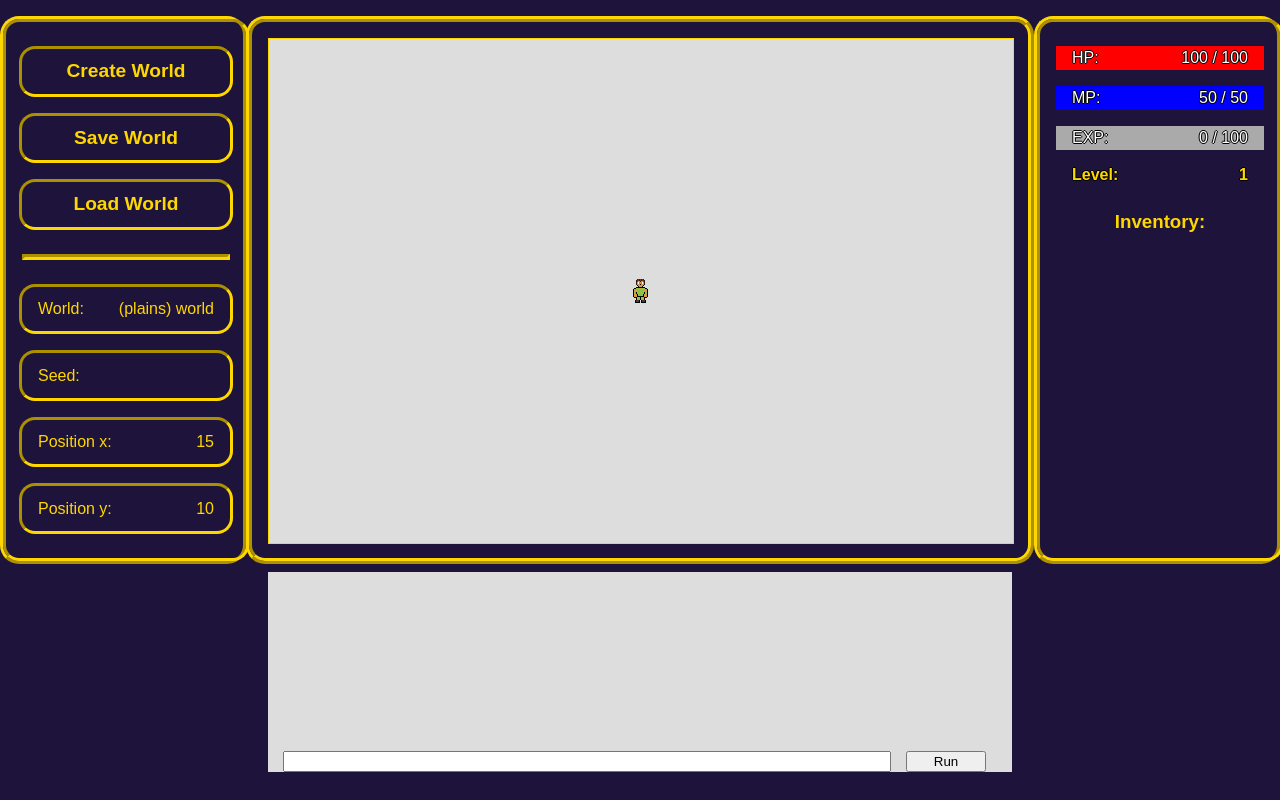
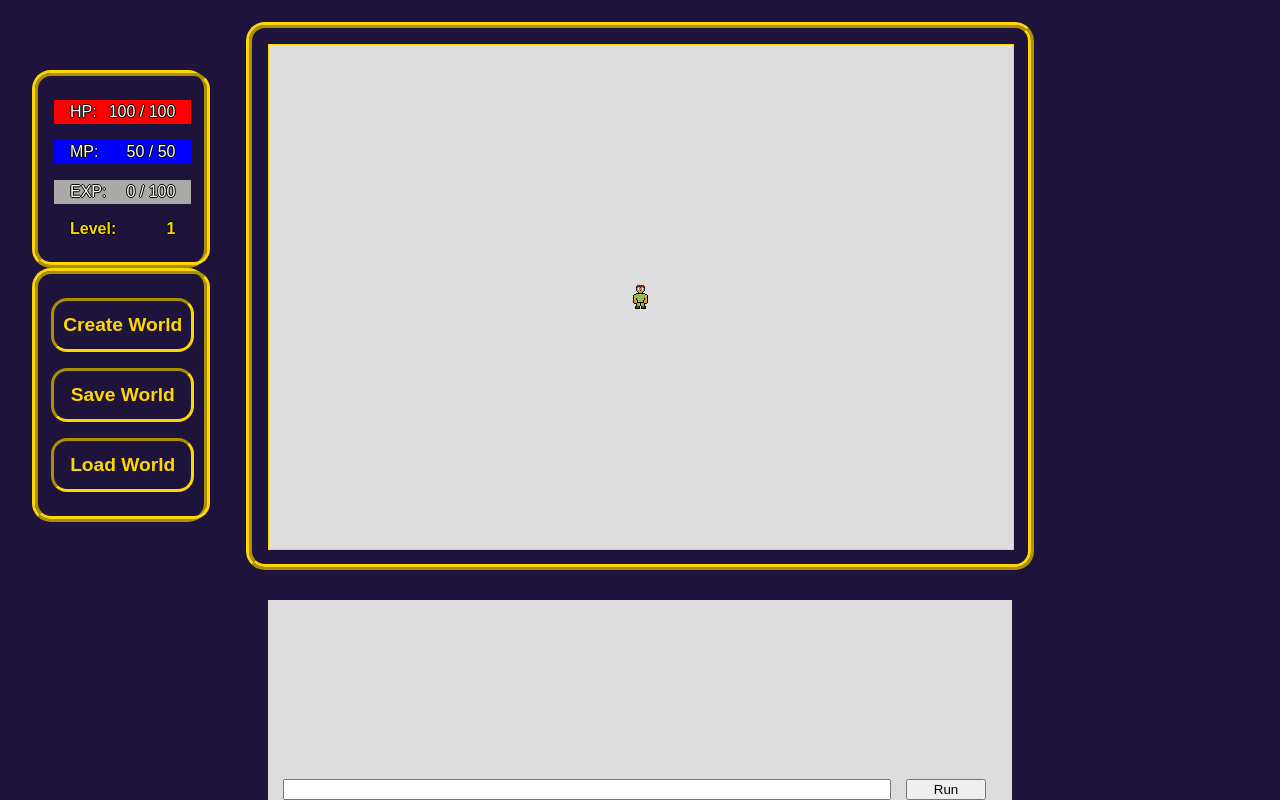
Before and after one commit to TheAshenWolf/Wolfys-Game, an Angular app: page / in a window 1280 px wide. Built offline with nearby package versions, Linux system fonts and the light colour scheme.

Commit message:
Rearranged game windows

```diff
--- a/src/app/game/game.component.html
+++ b/src/app/game/game.component.html
@@ -1,4 +1,23 @@
 <div id="main">
+    <div id="menu">
+        <div class="border">
+            <div id="game-windows">
+                <div id="status">
+                    <div class="stat" id="health-points" [ngStyle]="getHealthFill()">
+                        <span>HP: </span><span><span id="text-hp-current">{{ world.player.stats.health.current }}</span> / <span id="text-hp-max">{{ world.player.stats.health.max }}</span></span>
+                    </div>
+                    <div class="stat" id="mana-points" [ngStyle]="getManaFill()">
+                        <span>MP: </span><span><span id="text-mp-current">{{ world.player.stats.mana.current }}</span> / <span id="text-mp-max">{{ world.player.stats.mana.max }}</span></span>
+                    </div>
+                    <div class="stat" id="experience-points" [ngStyle]="getExpFill()">
+                        <span>EXP: </span><span><span id="text-xp-current">{{ world.player.stats.experience.forNextLevel }}</span> / <span id="text-xp-max">{{ world.player.stats.experience.nextLevelExp }}</span></span>
+                    </div>
+                    <div class="stat" id="level">
+                        <span>Level: </span><span id="text-level">{{ world.player.stats.experience.level }}</span>
+                    </div>
+                </div>
+            </div>
+        </div>
         <div class="border">
             <div id="game-menu">
                 <div class="menu-button" id="create-world" (click)="startWorldCreation()">
@@ -10,22 +29,10 @@
                 <div class="menu-button" (click)="startWorldLoading()">
                     <span>Load World</span>
                 </div>
-            <hr>
-            <div class="menu-info">
-                <span>World:</span><span id="world-name">({{ world.tileset.biome }}) {{ world.name }}</span>
             </div>
-            <div class="menu-info">
-                <span>Seed:</span><span id="world-seed">{{world.seed}}</span>
         </div>
-            <div class="menu-info">
-                <span>Position x:</span><span id="position-x">{{world.posX}}</span>
-            </div>
-            <div class="menu-info">
-                <span>Position y:</span><span id="position-y">{{world.posY}}</span>
     </div>
 
-        </div>
-    </div>
     <div class="canvas-border">
         <div id="canvas-div" style="position: relative">
             <img [src]="env.component + 'world/grass-1.png'" style="display:none" [width]="tileSizePixels" [height]="tileSizePixels" #grass1>
@@ -60,47 +67,6 @@
             <img *ngFor="let entity of world.tileset.entities" [src]="entity.src" [width]="tileSizePixels" [height]="tileSizePixels" [ngStyle]="entity.position">
         </div>
     </div>
-    <div class="border">
-        <div id="game-windows">
-            <div id="status">
-                <div class="stat" id="health-points" [ngStyle]="getHealthFill()">
-                    <span>HP: </span><span><span id="text-hp-current">{{ world.player.stats.health.current }}</span> / <span id="text-hp-max">{{ world.player.stats.health.max }}</span></span>
-                </div>
-                <div class="stat" id="mana-points" [ngStyle]="getManaFill()">
-                    <span>MP: </span><span><span id="text-mp-current">{{ world.player.stats.mana.current }}</span> / <span id="text-mp-max">{{ world.player.stats.mana.max }}</span></span>
-                </div>
-                <div class="stat" id="experience-points" [ngStyle]="getExpFill()">
-                    <span>EXP: </span><span><span id="text-xp-current">{{ world.player.stats.experience.forNextLevel }}</span> / <span id="text-xp-max">{{ world.player.stats.experience.nextLevelExp }}</span></span>
-                </div>
-                <div class="stat" id="level">
-                    <span>Level: </span><span id="text-level">{{ world.player.stats.experience.level }}</span>
-                </div>
-            </div>
-            <div id="stats">
-            </div>
-            <h3 class="goldFont">Inventory:</h3>
-            <!--<div id="inventory">
-
-                <div class="invIcon" *ngFor="let item of getItems()" (click)="useItem(item)">
-                    <div class="itemIcon">
-                        <img src="{{world.player.inventory.items[item].icon}}" [alt]="world.player.inventory.items[item].name">
-                    </div>
-                    <div class="itemQuantity">
-                        {{ world.player.inventory.items[item].quantity }}
-                    </div>
-                    <div class="item">
-                        <div class="itemHeading">
-                            <div class="itemName">{{ world.player.inventory.items[item].name }}</div>
-                            <div class="itemQuantity">{{ world.player.inventory.items[item].quantity }}</div>
-                        </div>
-                        <div class="itemDescription">
-                            {{ world.player.inventory.items[item].description }}
-                        </div>
-                    </div>
-                </div>
-            </div>-->
-        </div>
-    </div>
 </div>
 
 <div id="console">
@@ -111,5 +77,20 @@
     </div>
 </div>
 <div id="device">
-    <span>I am really sorry, but this device won't be sufficient. Please, use a device with dimensions of at least 1200x748.</span>
+    <span>I am really sorry, but this device won't be sufficient. Please, use a device with dimensions of at least 1000x748.</span>
 </div>
+
+<!--
+    <div class="menu-info">
+                <span>World:</span><span id="world-name">({{ world.tileset.biome }}) {{ world.name }}</span>
+            </div>
+            <div class="menu-info">
+                <span>Seed:</span><span id="world-seed">{{world.seed}}</span>
+            </div>
+            <div class="menu-info">
+                <span>Position x:</span><span id="position-x">{{world.posX}}</span>
+            </div>
+            <div class="menu-info">
+                <span>Position y:</span><span id="position-y">{{world.posY}}</span>
+            </div>
+-->
--- a/src/app/game/game.component.scss
+++ b/src/app/game/game.component.scss
@@ -10,6 +10,7 @@
     justify-content: flex-start;
     z-index: 8192;
     overflow: hidden;
+    position: fixed;
 
     span {
         text-align: center;
@@ -18,17 +19,44 @@
     }
 }
 
-#main, #console {
+#console, #main {
     display: none;
 }
+@media only screen and (min-width: 1230px) and (min-height: 748px) {
+    #main {
+        width: 100%;
+        height: 100%;
+        display: flex;
+        flex-direction: row;
+        align-content: center;
+        align-items: center;
+        justify-content: center;
+    }
 
-@media only screen and (min-width: 1200px) and (min-height: 748px) {
+    #menu {
+        position: absolute;
+        left: 32px;
+    }
+}
+
+
+@media only screen and (min-width: 1000px) and (min-height: 748px) {
 #device {
     display: none;
 }
 
 #main, #console {
     display: flex;
+}
+
+#main {
+    width: 100%;
+    height: 100%;
+    display: flex;
+    flex-direction: row;
+    align-content: center;
+    align-items: center;
+    justify-content: space-evenly;
 }
 
 *{
@@ -45,27 +73,18 @@
     font-family: sans-serif;
 }
 
-#main {
-   padding-top: 1em;
-   display: flex;
-   flex-direction: row;
-   justify-content: space-around;
-}
-
 .border {
    border-style: outset;
    border-color: gold;
    border-width: 3px;
-   height: 542px;
-   width: calc((100% - 782px) / 2);
+   width: 100%;
    max-width: 350px;
    border-radius: 19px;
 }
 
-#game-menu, #game-windows {
+#game-menu {
    display: flex;
    width: calc(100% - 2em);
-   height: 504px;
    padding: 16px;
    border-radius: 16px;
    border-style: inset;
@@ -75,6 +94,20 @@
    align-content: center;
    align-items: center;
    position: relative;
+}
+
+#game-windows {
+    display: flex;
+    width: calc(100% - 2em);
+    padding: 16px;
+    border-radius: 16px;
+    border-style: inset;
+    border-color: gold;
+    border-width: 3px;
+    flex-direction: column;
+    align-content: center;
+    align-items: center;
+    position: relative;
 }
 
 /* FIXED */
@@ -230,17 +263,6 @@ hr {
     color:red !important;
     background-color: red;
 }
-/*
-<div id="inventory">
-    <div class="item" *ngFor="let item of player.inventory.items">
-        <div class="itemHeading">
-            <div class="itemName"></div>
-            <div class="itemQuantity"></div>
-        </div>
-        <div class="itemDescription">
-        </div>
-    </div>
-</div>*/
 
 .goldFont {
     color: gold;
--- a/src/app/game/game.component.ts
+++ b/src/app/game/game.component.ts
@@ -1030,7 +1030,6 @@ export class GameComponent implements OnInit, OnDestroy {
 styleUrls: ['./inventory.scss']
 })
 export class Inventory {
-
     constructor(
         public dialogRef: MatDialogRef<Inventory>,
         @Inject(MAT_DIALOG_DATA) public data) { }
@@ -1038,5 +1037,36 @@ export class Inventory {
     onNoClick(): void {
         this.dialogRef.close();
     }
+}
 
+
+@Component({
+    selector: 'map',
+    template: `<h3>Map</h3>`,
+styleUrls: ['./inventory.scss']
+})
+export class Map {
+    constructor(
+        public dialogRef: MatDialogRef<Map>,
+        @Inject(MAT_DIALOG_DATA) public data) { }
+
+    onNoClick(): void {
+        this.dialogRef.close();
+    }
 }
+
+
+@Component({
+    selector: 'console',
+    template: `<h3>Map</h3>`,
+styleUrls: ['./inventory.scss']
+})
+export class Console {
+    constructor(
+        public dialogRef: MatDialogRef<Console>,
+        @Inject(MAT_DIALOG_DATA) public data) { }
+
+    onNoClick(): void {
+        this.dialogRef.close();
+    }
+}
--- a/src/app/game/inventory.scss
+++ b/src/app/game/inventory.scss
@@ -18,7 +18,7 @@
     flex-wrap: wrap;
     overflow-y: auto;
     height: 80vh;
-    width: 20vw;
+    width: 25vw;
     position: relative;
     display: flex;
 
@@ -95,3 +95,9 @@
         .item {opacity: 1}
     }
 }
+
+@media only screen and (max-width: 1230px) and (min-height: 748px) {
+    #inventory {
+        width: 40vw;
+    }
+}
```
Also changed, not shown: src/app/app.module.ts (+7 -3 lines). Lines whose indentation alone changed are shown as unchanged.
